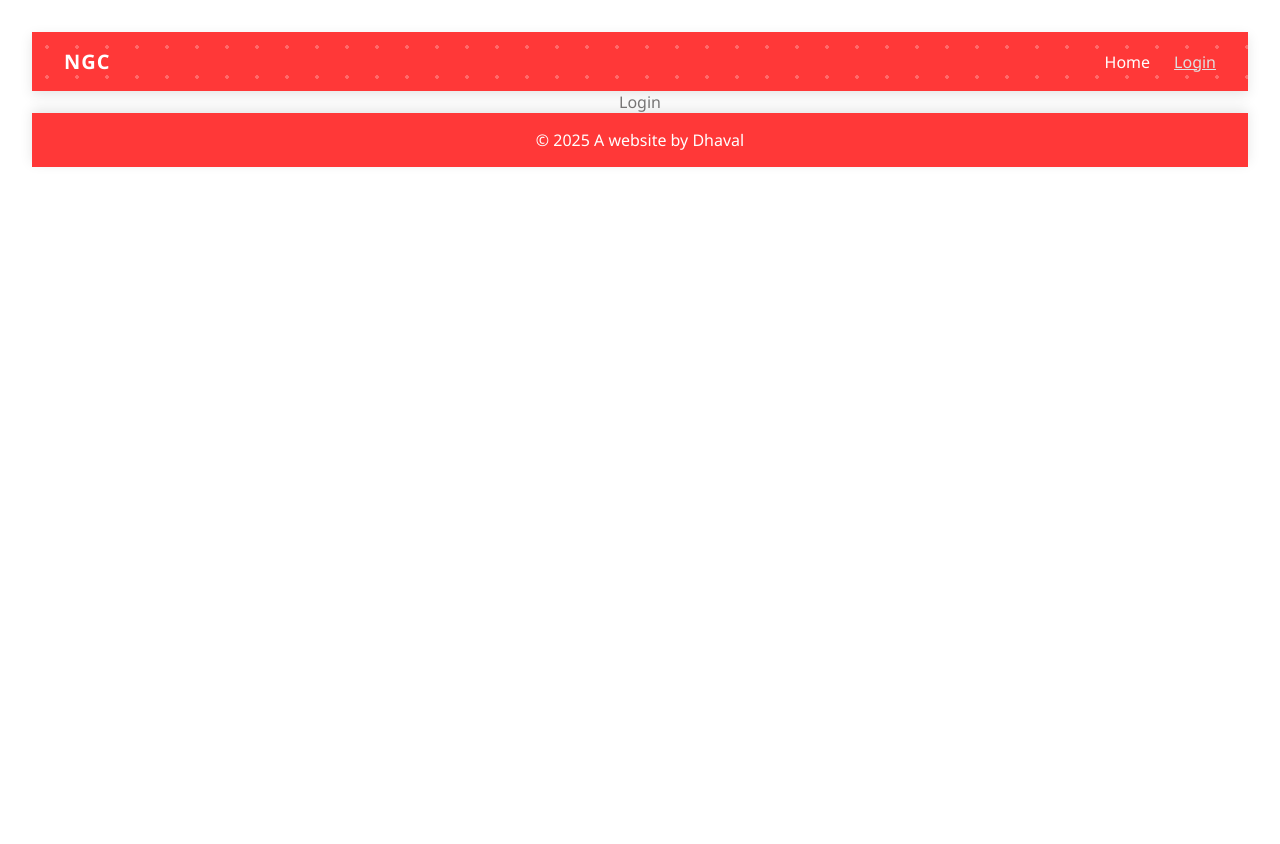
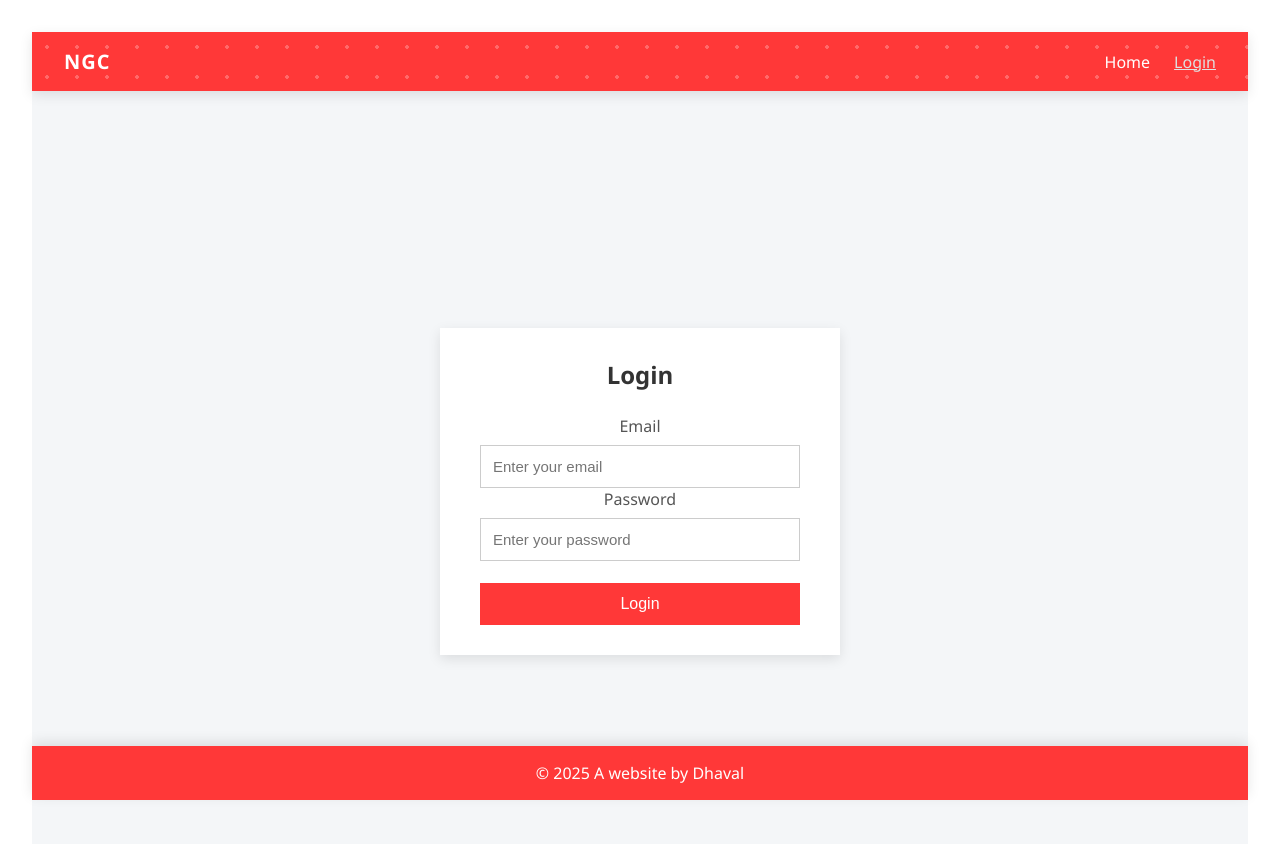
Before and after one commit to Dhavalgj2/bookngo-frontend, a React (Vite) app: page /login in a window 1280 px wide. Shown: the top 844 px of the page. Before the commit the page ends 800 px from the top, so only its background shows below. Built offline with nearby package versions, Linux system fonts and the light colour scheme.

Commit message:
login component

```diff
--- a/src/components/AttendForm/AttendForm.css
+++ b/src/components/AttendForm/AttendForm.css
@@ -15,8 +15,9 @@
   display: flex;
   flex-direction: column;
   font-size: 14px;
-  font-weight: 600;
-  color: #7a7878;
+  margin-bottom: 8px;
+  color: #555;
+  font-weight: 500;
 }
 
 .booking-form input[type="text"],
@@ -163,7 +164,7 @@
   .counter-wrapper {
     /* width: 40%; */
     padding: 4px;
-    height: 39px;
+    height: 45px;
   }
 
   .booking-form label {
@@ -172,6 +173,11 @@
 
   .disable-btn {
     width: 100%;
+  }
+  .submit-btn {
+    width: 100%;
+    font-size: 15px;
+    margin-top: 17px;
   }
 }
 
--- a/src/components/AttendForm/AttendForm.jsx
+++ b/src/components/AttendForm/AttendForm.jsx
@@ -95,6 +95,7 @@ const AttendForm = () => {
           name="firstName"
           value={formData.firstName}
           onChange={handleChange}
+          placeholder="Please enter FirstName"
         />
         {errors.firstName && (
           <span className="error-text">{errors.firstName}</span>
@@ -108,6 +109,7 @@ const AttendForm = () => {
           name="lastName"
           value={formData.lastName}
           onChange={handleChange}
+          placeholder="Please enter LastName"
         />
         {errors.lastName && (
           <span className="error-text">{errors.lastName}</span>
@@ -121,6 +123,7 @@ const AttendForm = () => {
           name="mobile"
           value={formData.mobile}
           onChange={handleChange}
+          placeholder="Please enter Mobile Number"
         />
         {errors.mobile && <span className="error-text">{errors.mobile}</span>}
       </label>
@@ -132,6 +135,7 @@ const AttendForm = () => {
           name="address"
           value={formData.address}
           onChange={handleChange}
+          placeholder="Please enter Address"
         />
         {errors.address && <span className="error-text">{errors.address}</span>}
       </label>
--- /dev/null
+++ b/src/components/Login/Login.css
@@ -0,0 +1,60 @@
+.login-container {
+  min-height: 100vh;
+  display: flex;
+  justify-content: center;
+  align-items: center;
+  background-color: #f4f6f8;
+  padding: 20px;
+}
+
+.login-form {
+  background-color: #fff;
+  padding: 30px 40px;
+  box-shadow: 0 4px 12px rgba(0, 0, 0, 0.1);
+  width: 100%;
+  max-width: 400px;
+}
+
+.login-form h2 {
+  margin-bottom: 24px;
+  color: #333;
+  text-align: center;
+}
+
+.login-form label {
+  display: block;
+  margin-bottom: 8px;
+  color: #555;
+  font-weight: 500;
+}
+
+.login-form input {
+  width: 100%;
+  padding: 12px;
+  border: 1px solid #ccc;
+  font-size: 15px;
+}
+
+.login-form button {
+  width: 100%;
+  padding: 12px;
+  background-color: #ff3838;
+  color: white;
+  border: none;
+  font-size: 16px;
+  cursor: pointer;
+  transition: background-color 0.25s ease;
+}
+
+.login-form button:hover {
+  background-color: #e27b7b;
+}
+
+.login-btn {
+  margin-top: 22px;
+}
+.error-message {
+  color: #ff3838;
+  margin-bottom: 16px;
+  font-size: 14px;
+}
--- a/src/components/Login/Login.jsx
+++ b/src/components/Login/Login.jsx
@@ -1,7 +1,95 @@
-import React from "react";
+import React, { useState } from "react";
+import "./Login.css";
 
 const Login = () => {
-  return <div>Login</div>;
+  const [formData, setFormData] = useState({ email: "", password: "" });
+  const [error, setError] = useState({});
+
+  const handleChange = (e) => {
+    const { name, value } = e.target;
+    setFormData((prev) => ({ ...prev, [name]: value }));
+  };
+
+  const handleBlur = (e) => {
+    const { name, value } = e.target;
+    const newErrors = { ...error };
+
+    if (name === "email" && value.trim() === "") {
+      newErrors.email = "Email is required.";
+    } else if (name === "email" && !/\S+@\S+\.\S+/.test(value)) {
+      newErrors.email = "Invalid email format.";
+    } else if (name === "email") {
+      delete newErrors.email;
+    }
+
+    if (name === "password" && value.trim() === "") {
+      newErrors.password = "Password is required.";
+    } else if (name === "password") {
+      delete newErrors.password;
+    }
+
+    setError(newErrors);
+  };
+
+  const validateForm = () => {
+    const errors = {};
+    if (formData.email.trim() === "") {
+      errors.email = "Email is required.";
+    } else if (!/\S+@\S+\.\S+/.test(formData.email)) {
+      errors.email = "Invalid email format.";
+    }
+
+    if (formData.password.trim() === "") {
+      errors.password = "Password is required.";
+    }
+
+    setError(errors);
+    return Object.keys(errors).length === 0;
+  };
+
+  const handleSubmit = (e) => {
+    e.preventDefault();
+    if (validateForm()) {
+      console.log("Login submitted:", formData);
+      // perform login logic
+    }
+  };
+
+  return (
+    <div className="login-container">
+      <form className="login-form" onSubmit={handleSubmit} noValidate>
+        <h2>Login</h2>
+
+        <label htmlFor="email">Email</label>
+        <input
+          type="email"
+          name="email"
+          id="email"
+          value={formData.email}
+          onChange={handleChange}
+          onBlur={handleBlur}
+          placeholder="Enter your email"
+        />
+        {error.email && <p className="error-message">{error.email}</p>}
+
+        <label htmlFor="password">Password</label>
+        <input
+          type="password"
+          name="password"
+          id="password"
+          value={formData.password}
+          onChange={handleChange}
+          onBlur={handleBlur}
+          placeholder="Enter your password"
+        />
+        {error.password && <p className="error-message">{error.password}</p>}
+
+        <button type="submit" className="login-btn">
+          Login
+        </button>
+      </form>
+    </div>
+  );
 };
 
 export default Login;
```
